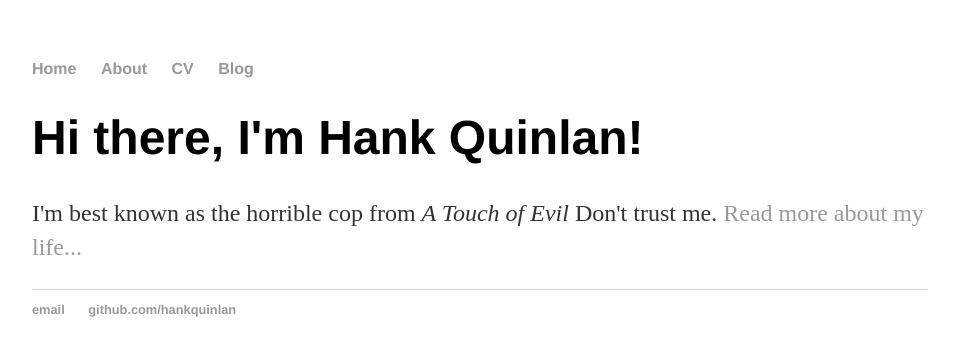
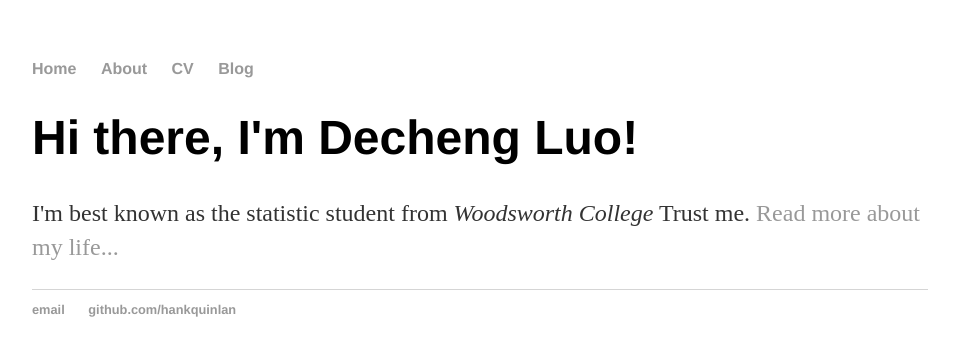
Before and after one commit to DechengLuoUT/DechengLuoUT.github.io, a Jekyll site: the page built from index.html, in a window 1280 px wide. Shown: the top 356 px of the page, without its empty margins (160-1115 px from the left). Built offline with Jekyll 4.4.1, drawn with Linux system fonts in a browser that asks for light colours.

Commit message:
Update index.html

```diff
--- a/index.html
+++ b/index.html
@@ -1,8 +1,8 @@
 ---
 layout: default
-title: Hank Quinlan, Horrible Cop
+title: Decheng Luo, Student of University of Toronto
 ---
 <div class="blurb">
-	<h1>Hi there, I'm Hank Quinlan!</h1>
-	<p>I'm best known as the horrible cop from <em>A Touch of Evil</em> Don't trust me. <a href="/about">Read more about my life...</a></p>
+	<h1>Hi there, I'm Decheng Luo!</h1>
+	<p>I'm best known as the statistic student from <em>Woodsworth College</em> Trust me. <a href="/about">Read more about my life...</a></p>
 </div><!-- /.blurb -->
```
